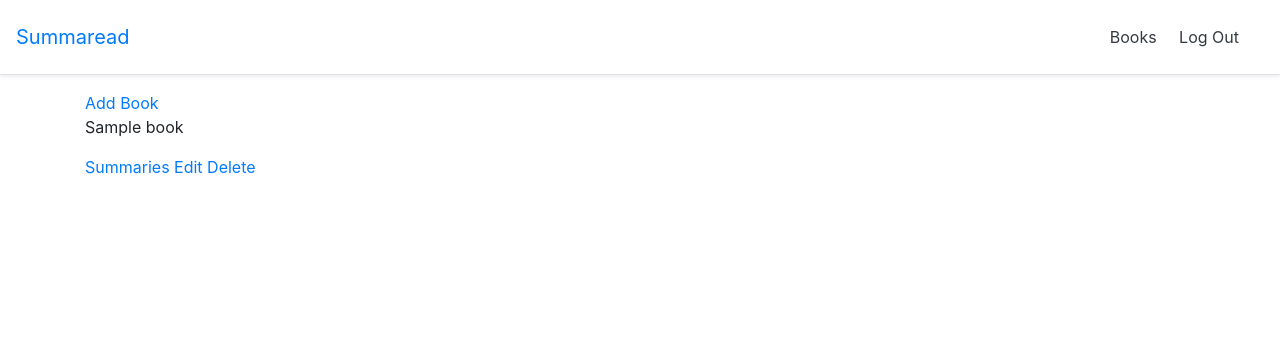
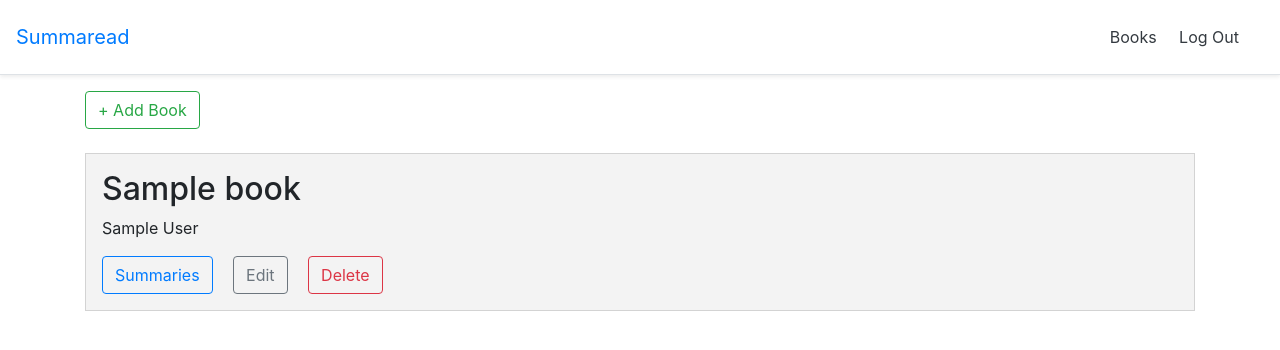
Before and after one commit to Sebastian-/summaread, a Django app: page /books/ in a window 1280 px wide. Shown: the top 350 px of the page. Run offline with Django 3.2, Linux system fonts and the light colour scheme; a user stored in the database is signed in; tables that the repository leaves empty hold one stand-in row (values such as "Sample post"); some libraries are stand-ins or nearby versions.

Commit message:
minor styling

```diff
--- a/summaread/static/css/styles.css
+++ b/summaread/static/css/styles.css
@@ -1,3 +1,10 @@
 h1 {
   color: royalblue;
 }
+
+.list-entry {
+  background-color: #f3f3f3;
+  border: 1px solid #d3d3d3;
+  padding: 1em;
+  margin-bottom: 2em;
+}
--- a/summaread/templates/readingmanager/book_list.html
+++ b/summaread/templates/readingmanager/book_list.html
@@ -6,14 +6,15 @@
 
 {% block content %}
 
-    <a href="{% url 'create_book' %}">Add Book</a>
+    <a class="btn btn-outline-success mb-4" href="{% url 'create_book' %}">+ Add Book</a>
     <div>
     {% for book in book_list %}
-        <div>
-            <p>{{ book.title }}</p>
-            <a href="{% url 'summary_list' book.pk %}">Summaries</a>
-            <a href="{% url 'edit_book' book.pk %}">Edit</a>
-            <a href="{% url 'delete_book' book.pk %}">Delete</a>
+        <div class="list-entry">
+            <h2>{{ book.title }}</h2>
+            <p>{{ book.author }}</p>
+            <a class="btn btn-outline-primary mr-3" href="{% url 'summary_list' book.pk %}">Summaries</a>
+            <a class="btn btn-outline-secondary mr-3" href="{% url 'edit_book' book.pk %}">Edit</a>
+            <a class="btn btn-outline-danger" href="{% url 'delete_book' book.pk %}">Delete</a>
         </div>
     {% endfor %}
     </div>
```
Also changed, not shown: summaread/templates/home.html (+7 -5 lines), summaread/templates/readingmanager/summary_list.html (+5 -5 lines).
